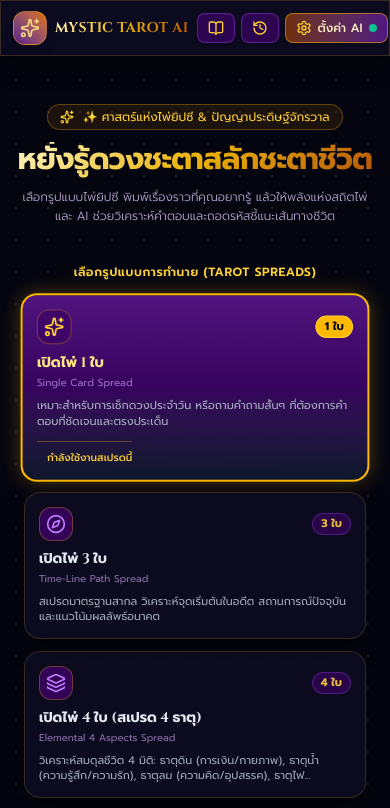
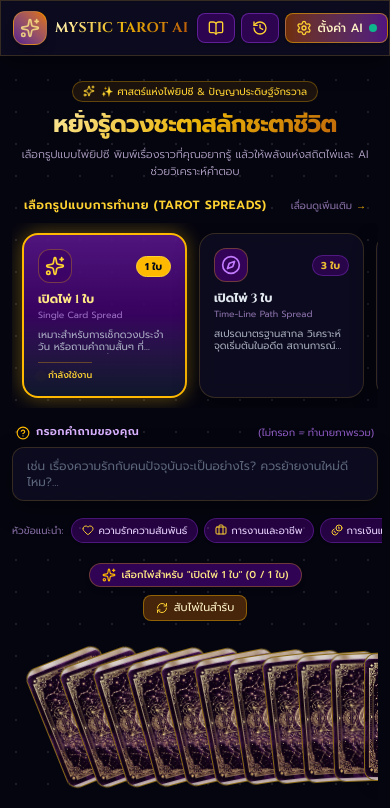
Before and after one commit to pondz1/MysticTarot, a React (Vite) app: page / in a window 390 px wide. Shown: the top 808 px of the page. Built offline with nearby package versions, Linux system fonts and the light colour scheme.

Commit message:
style: optimize mobile layout and fix spread selector border clipping

```diff
--- a/src/App.tsx
+++ b/src/App.tsx
@@ -128,20 +128,20 @@ export function App() {
       />
 
       {/* Main Content Area */}
-      <main className="flex-1 w-full max-w-6xl mx-auto px-4 py-8 flex flex-col items-center">
+      <main className="flex-1 w-full max-w-6xl mx-auto px-3 sm:px-4 py-4 sm:py-8 flex flex-col items-center">
 
         {/* Hero Section Banner */}
-        <div className="text-center my-4 max-w-2xl mx-auto">
-          <div className="inline-flex items-center gap-2 px-3 py-1 rounded-full bg-amber-500/10 border border-amber-400/30 text-amber-300 text-xs mb-3 shadow-inner">
-            <Sparkles className="w-3.5 h-3.5" />
+        <div className="text-center my-2 sm:my-4 max-w-2xl mx-auto">
+          <div className="inline-flex items-center gap-1.5 px-2.5 py-0.5 sm:px-3 sm:py-1 rounded-full bg-amber-500/10 border border-amber-400/30 text-amber-300 text-[10px] sm:text-xs mb-2 sm:mb-3 shadow-inner">
+            <Sparkles className="w-3 h-3 sm:w-3.5 sm:h-3.5 shrink-0" />
             <span>✨ ศาสตร์แห่งไพ่ยิปซี & ปัญญาประดิษฐ์จักรวาล</span>
           </div>
 
-          <h1 className="text-3xl sm:text-4xl md:text-5xl font-extrabold font-serif-mystic text-gold-gradient tracking-tight leading-tight">
+          <h1 className="text-2xl sm:text-4xl md:text-5xl font-extrabold font-serif-mystic text-gold-gradient tracking-tight leading-tight">
             หยั่งรู้ดวงชะตาสลักชะตาชีวิต
           </h1>
-          <p className="text-xs sm:text-sm text-purple-200/80 mt-2 font-light leading-relaxed">
-            เลือกรูปแบบไพ่ยิปซี พิมพ์เรื่องราวที่คุณอยากรู้ แล้วให้พลังแห่งสถิตไพ่และ AI ช่วยวิเคราะห์คำตอบและถอดรหัสชี้แนะเส้นทางชีวิต
+          <p className="text-[11px] sm:text-sm text-purple-200/80 mt-1.5 sm:mt-2 font-light leading-relaxed max-w-xl mx-auto">
+            เลือกรูปแบบไพ่ยิปซี พิมพ์เรื่องราวที่คุณอยากรู้ แล้วให้พลังแห่งสถิตไพ่และ AI ช่วยวิเคราะห์คำตอบ
           </p>
         </div>
 
--- a/src/components/QuestionInput.tsx
+++ b/src/components/QuestionInput.tsx
@@ -17,13 +17,13 @@ const PRESET_QUESTIONS = [
 
 export const QuestionInput: React.FC<QuestionInputProps> = ({ question, setQuestion, disabled }) => {
   return (
-    <div className="w-full max-w-xl mx-auto my-3 flex flex-col gap-2">
+    <div className="w-full max-w-xl mx-auto my-2 sm:my-3 flex flex-col gap-1.5 sm:gap-2">
       <div className="flex justify-between items-center px-1">
-        <label className="text-xs uppercase tracking-widest font-semibold text-purple-300 flex items-center gap-1.5">
-          <HelpCircle className="w-3.5 h-3.5 text-amber-400" />
-          กรอกสิ่งที่อยากรู้ / คำถามของคุณ
+        <label className="text-[11px] sm:text-xs uppercase tracking-wider sm:tracking-widest font-semibold text-purple-300 flex items-center gap-1.5">
+          <HelpCircle className="w-3.5 h-3.5 text-amber-400 shrink-0" />
+          <span>กรอกคำถามของคุณ</span>
         </label>
-        <span className="text-[11px] text-purple-400/70">
+        <span className="text-[10px] sm:text-[11px] text-purple-400/70">
           (ไม่กรอก = ทำนายภาพรวม)
         </span>
       </div>
@@ -34,8 +34,8 @@ export const QuestionInput: React.FC<QuestionInputProps> = ({ question, setQuest
           onChange={(e) => setQuestion(e.target.value)}
           disabled={disabled}
           placeholder="เช่น เรื่องความรักกับคนปัจจุบันจะเป็นอย่างไร? ควรย้ายงานใหม่ดีไหม?..."
-          rows={3}
-          className="w-full px-4 py-3 rounded-xl glass-panel text-sm text-slate-100 placeholder-slate-400/60 focus:outline-none focus:border-amber-400 focus:ring-1 focus:ring-amber-400/50 transition-all resize-none shadow-inner"
+          rows={2}
+          className="w-full px-3.5 py-2.5 sm:px-4 sm:py-3 rounded-xl glass-panel text-xs sm:text-sm text-slate-100 placeholder-slate-400/60 focus:outline-none focus:border-amber-400 focus:ring-1 focus:ring-amber-400/50 transition-all resize-none shadow-inner"
         />
         {question && (
           <button
@@ -49,8 +49,8 @@ export const QuestionInput: React.FC<QuestionInputProps> = ({ question, setQuest
       </div>
 
       {/* Preset Suggestion Chips */}
-      <div className="flex flex-wrap items-center gap-1.5 pt-1">
-        <span className="text-[10px] text-purple-300/60 mr-1">หัวข้อแนะนำ:</span>
+      <div className="flex overflow-x-auto sm:flex-wrap items-center gap-1.5 pt-1 pb-1 scrollbar-none -mx-1 px-1 sm:mx-0 sm:px-0">
+        <span className="text-[10px] text-purple-300/60 mr-0.5 shrink-0">หัวข้อแนะนำ:</span>
         {PRESET_QUESTIONS.map((item, index) => {
           const Icon = item.icon;
           return (
@@ -59,10 +59,10 @@ export const QuestionInput: React.FC<QuestionInputProps> = ({ question, setQuest
               type="button"
               disabled={disabled}
               onClick={() => setQuestion(item.prompt)}
-              className="flex items-center gap-1 text-[11px] px-2.5 py-1 rounded-full bg-purple-950/60 hover:bg-purple-900 border border-purple-500/30 hover:border-amber-400/50 text-purple-200 hover:text-amber-200 transition-all cursor-pointer shadow-sm"
+              className="flex items-center gap-1 text-[10px] sm:text-[11px] px-2.5 py-1 rounded-full bg-purple-950/60 hover:bg-purple-900 border border-purple-500/30 hover:border-amber-400/50 text-purple-200 hover:text-amber-200 transition-all cursor-pointer shadow-sm shrink-0"
             >
-              <Icon className="w-3 h-3 text-amber-300" />
-              <span>{item.label}</span>
+              <Icon className="w-3 h-3 text-amber-300 shrink-0" />
+              <span className="whitespace-nowrap">{item.label}</span>
             </button>
           );
         })}
--- a/src/components/SpreadSelector.tsx
+++ b/src/components/SpreadSelector.tsx
@@ -27,15 +27,19 @@ export const SpreadSelector: React.FC<SpreadSelectorProps> = ({
   };
 
   return (
-    <div className="w-full max-w-5xl mx-auto my-4 px-2">
-      <div className="text-center mb-3">
+    <div className="w-full max-w-5xl mx-auto my-2 sm:my-4 px-2">
+      <div className="flex items-center justify-between sm:justify-center mb-2.5 px-1">
         <span className="text-xs font-semibold text-amber-300 tracking-wider uppercase">
           เลือกรูปแบบการทำนาย (Tarot Spreads)
         </span>
+        <span className="text-[10px] text-purple-300/60 sm:hidden flex items-center gap-1">
+          <span>เลื่อนดูเพิ่มเติม</span>
+          <span className="text-amber-400">→</span>
+        </span>
       </div>
 
-      {/* Grid of 5 Spreads */}
-      <div className="grid grid-cols-1 sm:grid-cols-2 lg:grid-cols-5 gap-3">
+      {/* Flex row with horizontal scroll on mobile, Grid on desktop */}
+      <div className="flex sm:grid sm:grid-cols-2 lg:grid-cols-5 gap-3 sm:gap-4 overflow-x-auto sm:overflow-visible snap-x scrollbar-none p-2.5 sm:p-3 -mx-2 sm:mx-0">
         {TAROT_SPREADS.map((spread) => {
           const isSelected = mode === spread.id;
 
@@ -45,9 +49,9 @@ export const SpreadSelector: React.FC<SpreadSelectorProps> = ({
               type="button"
               disabled={disabled}
               onClick={() => onSelectMode(spread.id)}
-              className={`relative flex flex-col justify-between p-3.5 rounded-2xl text-left transition-all duration-200 cursor-pointer disabled:opacity-50 ${
+              className={`relative flex flex-col justify-between p-3.5 sm:p-4 rounded-2xl text-left transition-all duration-200 cursor-pointer disabled:opacity-50 w-[165px] xs:w-[185px] sm:w-auto shrink-0 sm:shrink snap-align-start ${
                 isSelected
-                  ? 'bg-gradient-to-b from-purple-900/90 via-purple-950/90 to-slate-900 border-2 border-amber-400 shadow-[0_0_20px_rgba(234,179,8,0.3)] scale-[1.02]'
+                  ? 'bg-gradient-to-b from-purple-900/90 via-purple-950/90 to-slate-900 border-2 border-amber-400 shadow-[0_0_20px_rgba(234,179,8,0.4)]'
                   : 'glass-panel hover:border-amber-400/40 hover:bg-purple-950/40'
               }`}
             >
@@ -56,7 +60,7 @@ export const SpreadSelector: React.FC<SpreadSelectorProps> = ({
                   <div className="p-1.5 rounded-xl bg-purple-950/80 border border-amber-400/30">
                     {renderIcon(spread.iconName, isSelected)}
                   </div>
-                  <span className={`text-[11px] font-bold px-2 py-0.5 rounded-full border ${
+                  <span className={`text-[10px] sm:text-[11px] font-bold px-2 py-0.5 rounded-full border ${
                     isSelected
                       ? 'bg-amber-400 text-slate-950 border-amber-300'
                       : 'bg-purple-950/60 text-amber-300/90 border-purple-500/30'
@@ -65,22 +69,22 @@ export const SpreadSelector: React.FC<SpreadSelectorProps> = ({
                   </span>
                 </div>
 
-                <h3 className={`text-sm font-bold font-serif-mystic mb-0.5 ${
+                <h3 className={`text-xs sm:text-sm font-bold font-serif-mystic mb-0.5 truncate ${
                   isSelected ? 'text-amber-200' : 'text-slate-200'
                 }`}>
                   {spread.titleTh}
                 </h3>
-                <p className="text-[10px] text-purple-300/60 mb-2">{spread.titleEn}</p>
+                <p className="text-[9px] sm:text-[10px] text-purple-300/60 mb-1.5 truncate">{spread.titleEn}</p>
 
-                <p className="text-[11px] text-slate-300/80 leading-snug line-clamp-2">
+                <p className="text-[10px] sm:text-[11px] text-slate-300/80 leading-tight line-clamp-2">
                   {spread.description}
                 </p>
               </div>
 
               {isSelected && (
-                <div className="mt-3 pt-2 border-t border-amber-400/30 text-[10px] text-amber-300 font-medium flex items-center gap-1">
-                  <span className="w-1.5 h-1.5 rounded-full bg-amber-400 animate-ping" />
-                  <span>กำลังใช้งานสเปรดนี้</span>
+                <div className="mt-2 pt-1.5 sm:mt-3 sm:pt-2 border-t border-amber-400/30 text-[9px] sm:text-[10px] text-amber-300 font-medium flex items-center gap-1">
+                  <span className="w-1.5 h-1.5 rounded-full bg-amber-400 animate-ping shrink-0" />
+                  <span className="truncate">กำลังใช้งาน</span>
                 </div>
               )}
             </button>
--- a/src/components/TarotDeck.tsx
+++ b/src/components/TarotDeck.tsx
@@ -118,28 +118,28 @@ export const TarotDeck: React.FC<TarotDeckProps> = ({
   const isSelectionComplete = selectedCards.length === targetCount;
 
   return (
-    <div className="w-full flex flex-col items-center my-4">
+    <div className="w-full flex flex-col items-center my-2 sm:my-4">
 
       {/* Selection Progress Header */}
-      <div className="flex flex-col items-center gap-2 mb-2 text-center">
-        <div className="inline-flex items-center gap-2 px-4 py-1.5 rounded-full bg-purple-950/80 border border-amber-400/30 text-amber-200 text-xs font-medium shadow-md">
-          <Sparkles className="w-4 h-4 text-amber-400 animate-spin-slow" />
-          <span>
+      <div className="flex flex-col items-center gap-1.5 sm:gap-2 mb-2 text-center">
+        <div className="inline-flex items-center gap-1.5 px-3 py-1 sm:px-4 sm:py-1.5 rounded-full bg-purple-950/80 border border-amber-400/30 text-amber-200 text-[10px] sm:text-xs font-medium shadow-md">
+          <Sparkles className="w-3.5 h-3.5 text-amber-400 animate-spin-slow shrink-0" />
+          <span className="leading-tight">
             {isSelectionComplete
-              ? `เลือกครบแล้ว (${targetCount}/${targetCount} ใบ)! เลือกโหมดทำนายและกดยืนยันด้านล่าง`
-              : `กรุณาเลือกไพ่จากสำรับสำหรับ "${spreadConfig.titleTh}" (${selectedCards.length} / ${targetCount} ใบ)`}
+              ? `เลือกครบแล้ว (${targetCount}/${targetCount} ใบ)! กดยืนยันด้านล่าง`
+              : `เลือกไพ่สำหรับ "${spreadConfig.titleTh}" (${selectedCards.length} / ${targetCount} ใบ)`}
           </span>
         </div>
 
         {/* Action Controls */}
-        <div className="flex items-center gap-3 mt-1">
+        <div className="flex items-center gap-2 sm:gap-3 mt-0.5">
           <button
             type="button"
             disabled={isShuffling || selectedCards.length > 0 || isAnalyzing}
             onClick={handleShuffle}
-            className="flex items-center gap-1.5 text-xs px-3.5 py-1.5 rounded-lg bg-amber-600/30 hover:bg-amber-600/50 border border-amber-400/40 text-amber-100 disabled:opacity-40 transition-all cursor-pointer"
+            className="flex items-center gap-1.5 text-[11px] sm:text-xs px-3 py-1 sm:px-3.5 sm:py-1.5 rounded-lg bg-amber-600/30 hover:bg-amber-600/50 border border-amber-400/40 text-amber-100 disabled:opacity-40 transition-all cursor-pointer"
           >
-            <RefreshCw className={`w-3.5 h-3.5 text-amber-300 ${isShuffling ? 'animate-spin' : ''}`} />
+            <RefreshCw className={`w-3 h-3 sm:w-3.5 sm:h-3.5 text-amber-300 ${isShuffling ? 'animate-spin' : ''}`} />
             <span>{isShuffling ? 'กำลังสับไพ่...' : 'สับไพ่ในสำรับ'}</span>
           </button>
 
@@ -147,7 +147,7 @@ export const TarotDeck: React.FC<TarotDeckProps> = ({
             <button
               type="button"
               onClick={handleResetSelection}
-              className="flex items-center gap-1.5 text-xs px-3 py-1.5 rounded-lg bg-slate-800/80 hover:bg-slate-700 border border-slate-600 text-slate-300 transition-all cursor-pointer"
+              className="flex items-center gap-1.5 text-[11px] sm:text-xs px-2.5 py-1 sm:px-3 sm:py-1.5 rounded-lg bg-slate-800/80 hover:bg-slate-700 border border-slate-600 text-slate-300 transition-all cursor-pointer"
             >
               <span>ล้างเลือกใหม่</span>
             </button>
@@ -156,8 +156,8 @@ export const TarotDeck: React.FC<TarotDeckProps> = ({
       </div>
 
       {/* Fan Deck Display */}
-      <div className="relative w-full min-h-[320px] md:min-h-[360px] overflow-x-auto py-12 md:py-16 scrollbar-none touch-pan-x">
-        <div className="flex justify-start items-center min-w-max px-12 sm:px-16 md:px-24 -space-x-12 sm:-space-x-10 md:-space-x-8 lg:-space-x-7 mx-auto">
+      <div className="relative w-full min-h-[250px] sm:min-h-[320px] md:min-h-[360px] overflow-x-auto py-6 sm:py-12 md:py-16 scrollbar-none touch-pan-x">
+        <div className="flex justify-start items-center min-w-max px-8 sm:px-16 md:px-24 -space-x-12 sm:-space-x-10 md:-space-x-8 lg:-space-x-7 mx-auto">
           {deck.map((card, idx) => {
             const isPicked = selectedCards.some((sc) => sc.card.id === card.id);
             const rotation = (idx - 10) * 2.2;
@@ -174,14 +174,14 @@ export const TarotDeck: React.FC<TarotDeckProps> = ({
                         rotate: (Math.random() - 0.5) * 30,
                       }
                     : isPicked
-                    ? { y: -28, scale: 1.08, rotate: 0, zIndex: 40 }
+                    ? { y: -24, scale: 1.08, rotate: 0, zIndex: 40 }
                     : { y: 0, rotate: rotation, zIndex: 1 }
                 }
-                whileHover={{ y: -20, scale: 1.05, zIndex: 30 }}
+                whileHover={{ y: -16, scale: 1.05, zIndex: 30 }}
                 transition={{ duration: 0.15, ease: 'easeOut' }}
                 onClick={() => handlePickCard(card)}
                 style={{ transform: 'translateZ(0)' }}
-                className={`relative w-24 h-40 sm:w-28 sm:h-44 md:w-32 md:h-52 rounded-xl cursor-pointer shadow-lg border bg-slate-900 flex flex-col items-center justify-center p-2 text-center select-none gpu-accelerated overflow-hidden ${
+                className={`relative w-20 h-32 sm:w-28 sm:h-44 md:w-32 md:h-52 rounded-xl cursor-pointer shadow-lg border bg-slate-900 flex flex-col items-center justify-center p-1.5 sm:p-2 text-center select-none gpu-accelerated overflow-hidden ${
                   isPicked
                     ? 'border-amber-400 ring-2 ring-amber-300 shadow-[0_0_30px_rgba(234,179,8,0.8)]'
                     : 'border-amber-400/50 hover:shadow-[0_0_20px_rgba(234,179,8,0.4)]'
@@ -199,8 +199,8 @@ export const TarotDeck: React.FC<TarotDeckProps> = ({
                 />
 
                 {isPicked && (
-                  <div className="absolute top-2 right-2 z-10 w-5 h-5 rounded-full bg-amber-400 text-slate-950 flex items-center justify-center shadow-md">
-                    <CheckCircle2 className="w-4 h-4 fill-slate-950 text-amber-400" />
+                  <div className="absolute top-1.5 right-1.5 sm:top-2 sm:right-2 z-10 w-4 h-4 sm:w-5 sm:h-5 rounded-full bg-amber-400 text-slate-950 flex items-center justify-center shadow-md">
+                    <CheckCircle2 className="w-3.5 h-3.5 sm:w-4 sm:h-4 fill-slate-950 text-amber-400" />
                   </div>
                 )}
               </motion.div>
@@ -211,9 +211,9 @@ export const TarotDeck: React.FC<TarotDeckProps> = ({
 
       {/* Helper Text */}
       {!isSelectionComplete && (
-        <p className="text-xs text-purple-300/70 mt-1 flex items-center gap-1.5 px-3 py-1 rounded-full bg-purple-950/40 border border-purple-800/30">
+        <p className="text-[10px] sm:text-xs text-purple-300/70 mt-1 flex items-center gap-1.5 px-2.5 py-1 rounded-full bg-purple-950/40 border border-purple-800/30">
           <Eye className="w-3.5 h-3.5 text-amber-400 shrink-0" />
-          <span>แตะคลิกเลือกไพ่ประจำ {spreadConfig.titleTh} ({selectedCards.length} / {targetCount}) • เลื่อนซ้าย-ขวาเพื่อดูไพ่เพิ่ม</span>
+          <span>แตะเลือกไพ่ ({selectedCards.length} / {targetCount}) • เลื่อนซ้าย-ขวาเพื่อดูไพ่เพิ่ม</span>
         </p>
       )}
 
```
